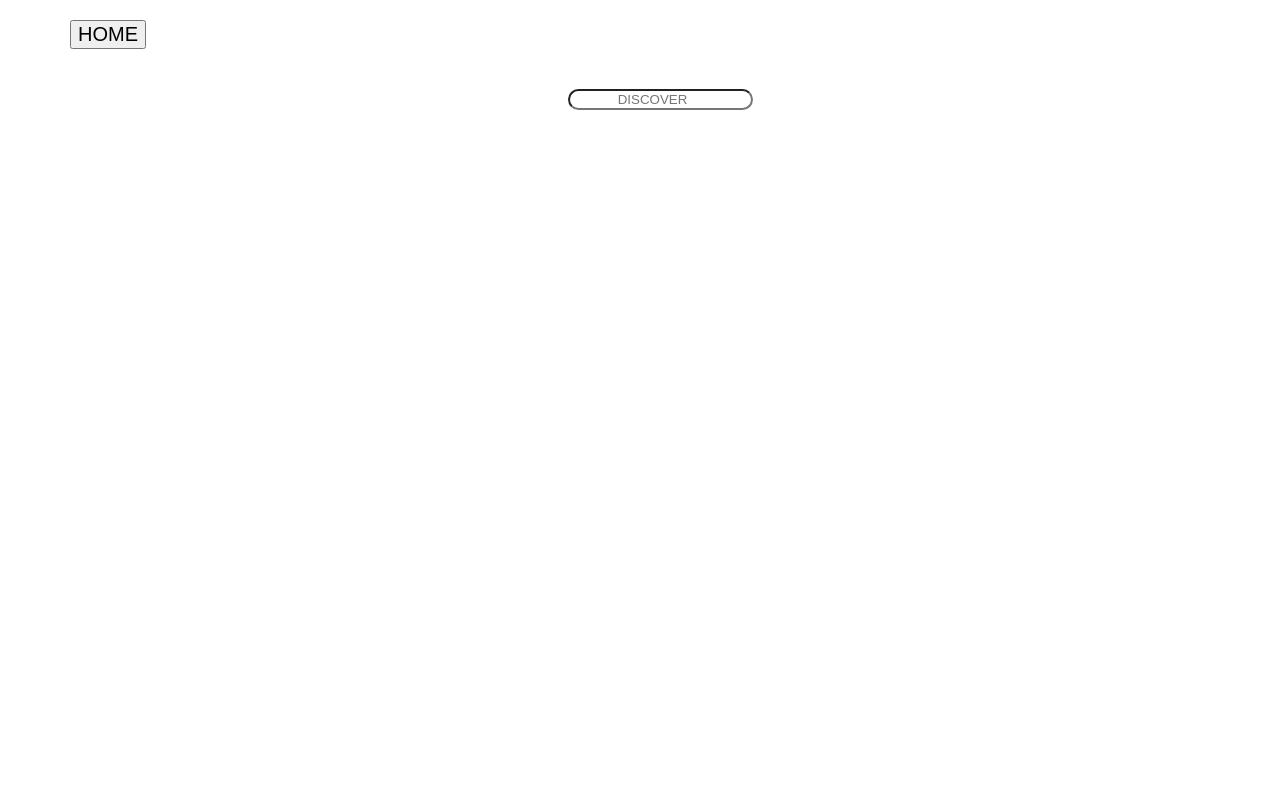
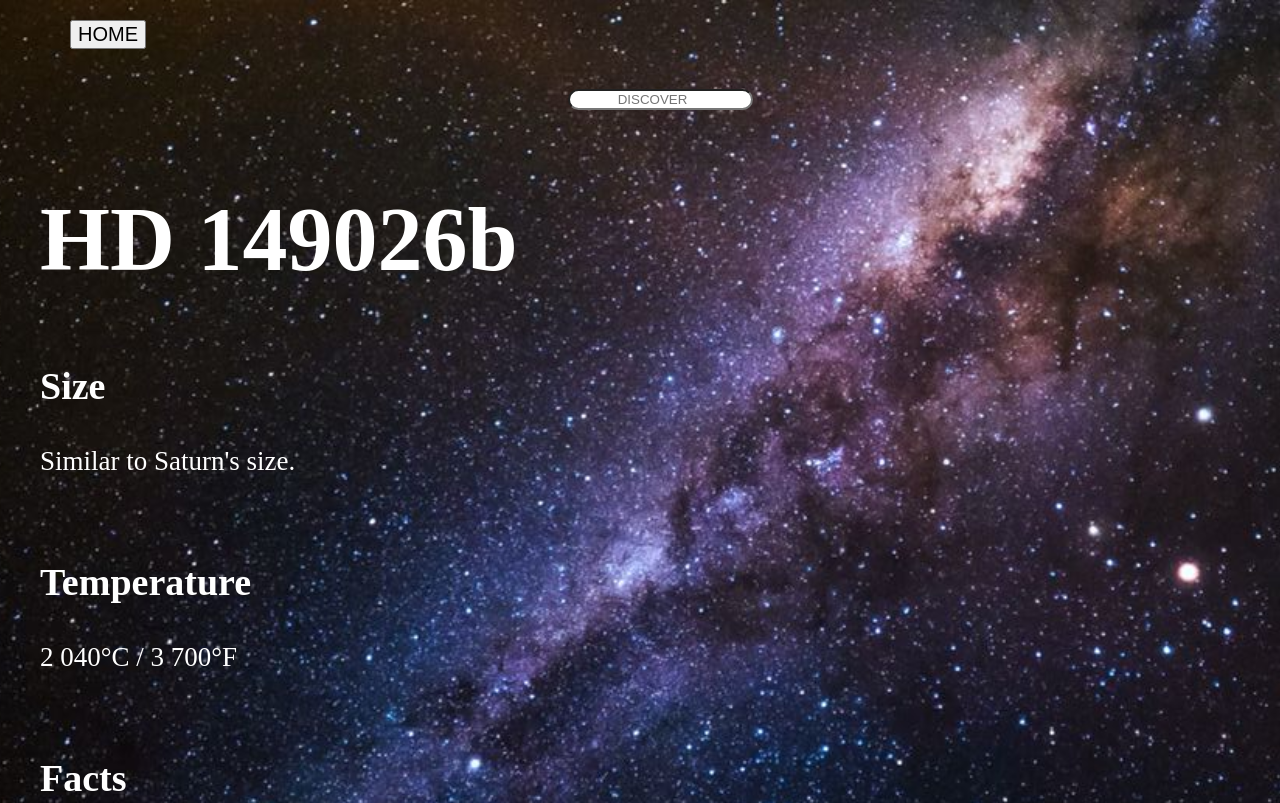
Before and after one commit to Codette-Alicia/codette-alicia.github.io, a plain HTML site: page p3.html in a window 1280 px wide. Shown: the top 803 px of the page. Drawn offline with Linux system fonts and the light colour scheme.

Commit message:
Update background image URL in p3.html

```diff
--- a/p3.html
+++ b/p3.html
@@ -12,7 +12,7 @@
       padding: 0;
       min-height: 100vh;
 
-      background-image: url("milky-way(1).jpg");
+      background-image: url("milky-way.jpg");
       background-size: cover;       /* makes it fill the whole screen */
       background-repeat: no-repeat; /* stops it from tiling */
       background-position: center;  /* centers the image */
```
